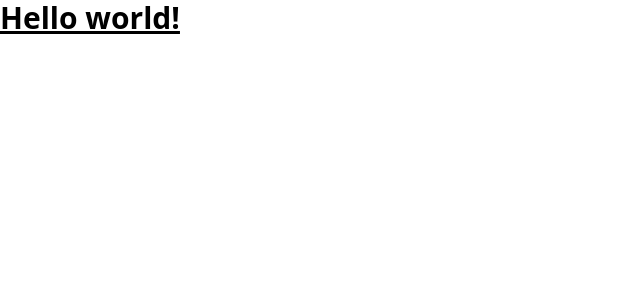
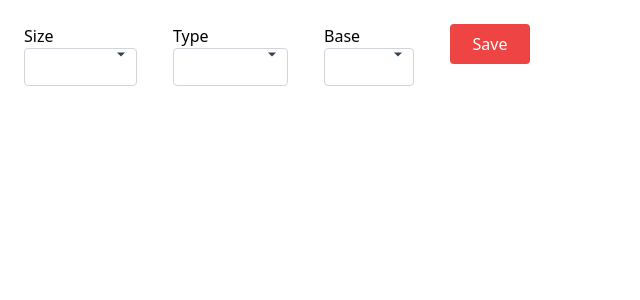
Before and after one commit to trcodeers/teach-mint, a React (Create React App) app: page / in a window 1280 px wide. Shown: the top 300 px of the page, without its empty margins (0-640 px from the left). Built offline with nearby package versions, Linux system fonts and the light colour scheme.

Commit message:
add form for order

```diff
--- a/package.json
+++ b/package.json
@@ -8,6 +8,7 @@
     "@testing-library/user-event": "^13.5.0",
     "react": "^18.2.0",
     "react-dom": "^18.2.0",
+    "react-hook-form": "^7.51.1",
     "react-scripts": "5.0.1",
     "web-vitals": "^2.1.4"
   },
--- a/src/App.js
+++ b/src/App.js
@@ -1,11 +1,99 @@
-import logo from './logo.svg';
 import './App.css';
+import { useForm } from "react-hook-form";
 
 function App() {
+
+  const {
+    register,
+    handleSubmit,
+    reset,
+    setValue,
+    formState: { errors },
+  } = useForm({
+    defaultValues: {
+      type: "",
+      size: "",
+      base: "",
+    },
+  });
+
+  const onSubmit = (data) => {
+    console.log(data)
+    // reset();
+  };
+
   return (
-    <h1 className="text-3xl font-bold underline">
-    Hello world!
-  </h1>
+    <div>
+
+      <form
+        className="bg-white rounded mb-4 p-6"
+        onSubmit={handleSubmit(onSubmit)}
+      >
+        <div className='flex flex-row gap-9'>
+
+          <div className="relative inline-block text-left">
+            <label>Size</label>
+            <select
+              {...register("size", { required: "Title is required" })}
+              className="block appearance-none w-full bg-white border border-gray-300 text-gray-700 py-2 px-4 pr-8 rounded leading-tight focus:outline-none focus:bg-white focus:border-gray-500"
+            >
+              <option value='small'>Small</option>
+              <option value='medium'>Medium</option>
+              <option value='large'>Large</option>
+            </select>
+            <div className="pointer-events-none absolute inset-y-0 right-0 flex items-center px-2 text-gray-700">
+              <svg className="fill-current h-4 w-4" xmlns="http://www.w3.org/2000/svg" viewBox="0 0 20 20">
+                <path d="M5 7l5 5 5-5z" />
+              </svg>
+            </div>
+          </div>
+
+          <div className="relative inline-block text-left">
+            <label>Type</label>
+            <select
+              {...register("type", { required: "Title is required" })}
+              className="block appearance-none w-full bg-white border border-gray-300 text-gray-700 py-2 px-4 pr-8 rounded leading-tight focus:outline-none focus:bg-white focus:border-gray-500">
+              <option value='veg'>Veg</option>
+              <option value='non-veg'>Non Veg</option>
+            </select>
+            <div className="pointer-events-none absolute inset-y-0 right-0 flex items-center px-2 text-gray-700">
+              <svg className="fill-current h-4 w-4" xmlns="http://www.w3.org/2000/svg" viewBox="0 0 20 20">
+                <path d="M5 7l5 5 5-5z" />
+              </svg>
+            </div>
+          </div>
+
+          <div className="relative inline-block text-left">
+            <label>Base</label>
+            <select
+              {...register("base", { required: "Title is required" })}
+              className="block appearance-none w-full bg-white border border-gray-300 text-gray-700 py-2 px-4 pr-8 rounded leading-tight focus:outline-none focus:bg-white focus:border-gray-500">
+              <option value='thick'>Thick</option>
+              <option value='thin'>Thin</option>
+            </select>
+            <div className="pointer-events-none absolute inset-y-0 right-0 flex items-center px-2 text-gray-700">
+              <svg className="fill-current h-4 w-4" xmlns="http://www.w3.org/2000/svg" viewBox="0 0 20 20">
+                <path d="M5 7l5 5 5-5z" />
+              </svg>
+            </div>
+          </div>
+
+          <div>
+            <button
+              className="bg-red-500 w-[80px] text-center text-white py-2 px-2 rounded "
+              type="submit"
+            >
+              Save
+            </button>
+          </div>
+
+        </div>
+
+
+
+
+      </form>
+    </div>
 
   );
 }
```
Also changed, not shown: 1 other file (tests, documents, lock files or other folders).
